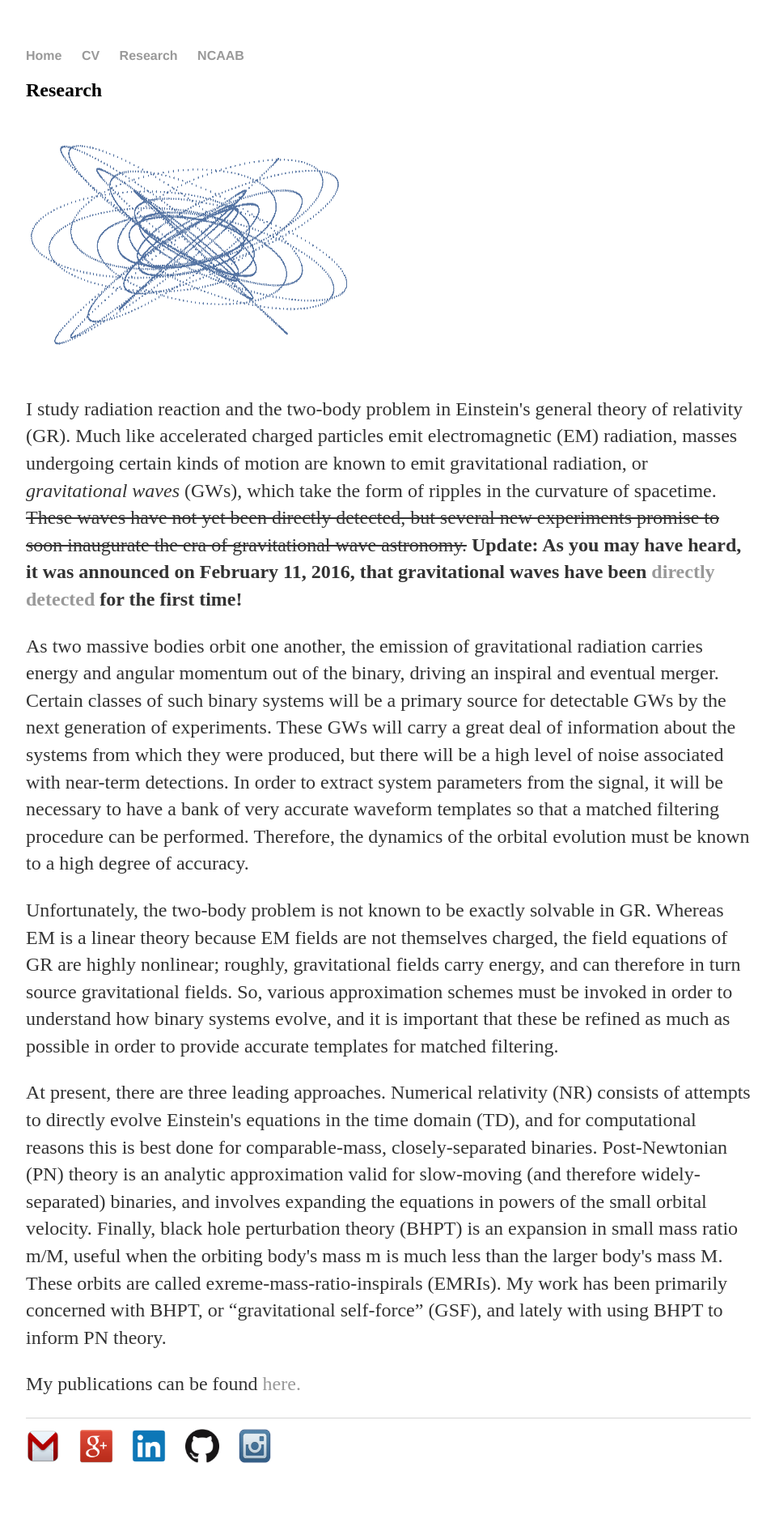
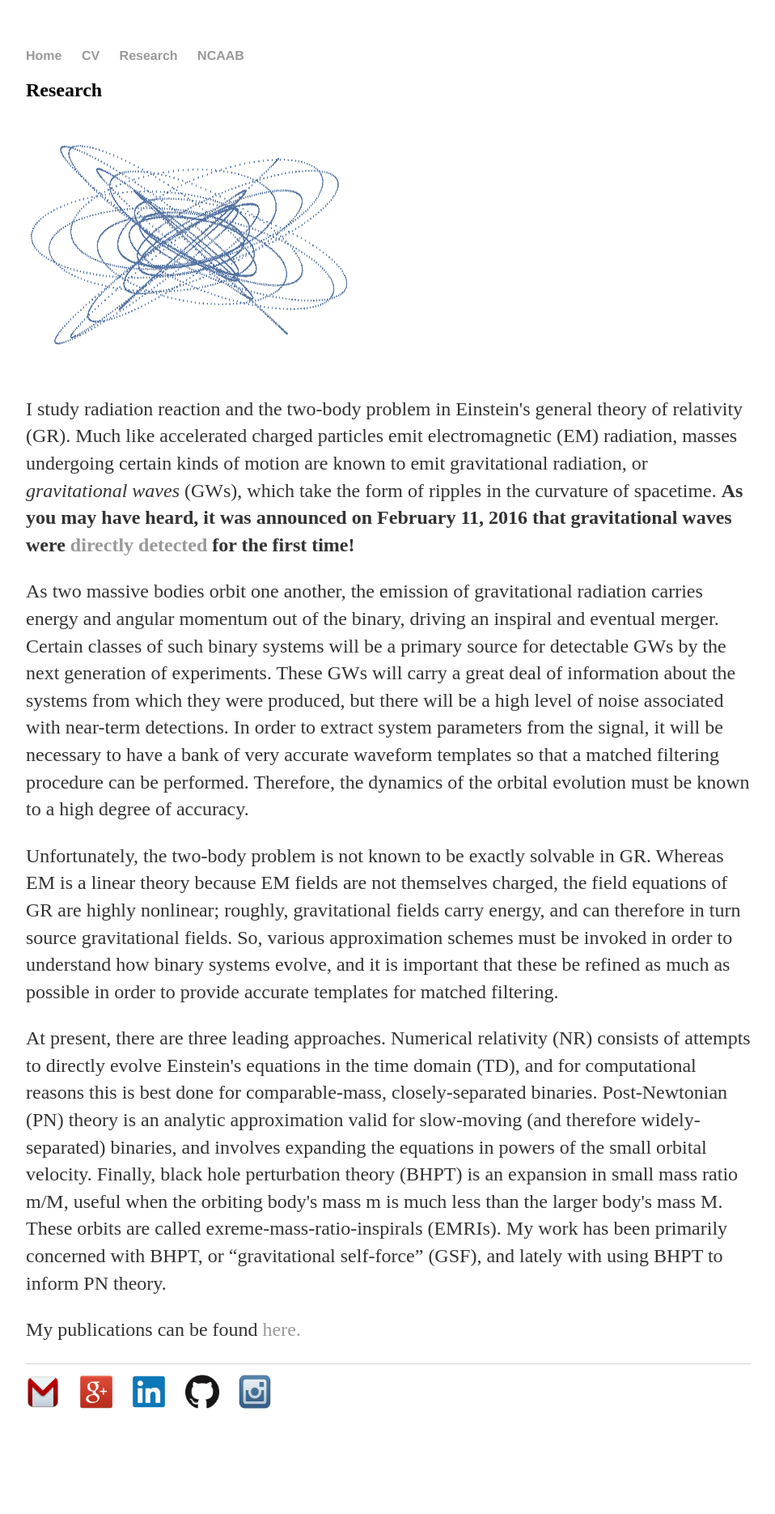
Before and after one commit to erikrforseth/erikrforseth.github.io, a Jekyll site: the page built from research/index.html, in a window 1280 px wide. Shown: the whole page at 81% size, without its empty margins (160-1118 px from the left). Built offline with Jekyll 4.4.1, drawn with Linux system fonts in a browser that asks for light colours; after the commit the page ends 1803 px from its top, so only the background shows below that.

Commit message:
update to research page about GW detection

```diff
--- a/research/index.html
+++ b/research/index.html
@@ -8,7 +8,7 @@
 
   <img src="/images/geodesic.png" alt="Kerr Geodesic" style="width:404px;height:320px;" align="middle">
 
-  <p>I study radiation reaction and the two-body problem in Einstein's general theory of relativity (GR). Much like accelerated charged particles emit electromagnetic (EM) radiation, masses undergoing certain kinds of motion are known to emit gravitational radiation, or <i>gravitational waves</i> (GWs), which take the form of ripples in the curvature of spacetime. <strike>These waves have not yet been directly detected, but several new experiments promise to soon inaugurate the era of gravitational wave astronomy.</strike> <b>Update: As you may have heard, it was announced on February 11, 2016, that gravitational waves have been <a href="https://en.wikipedia.org/wiki/First_observation_of_gravitational_waves">directly detected</a> for the first time!</b></p>
+  <p>I study radiation reaction and the two-body problem in Einstein's general theory of relativity (GR). Much like accelerated charged particles emit electromagnetic (EM) radiation, masses undergoing certain kinds of motion are known to emit gravitational radiation, or <i>gravitational waves</i> (GWs), which take the form of ripples in the curvature of spacetime. <b>As you may have heard, it was announced on February 11, 2016 that gravitational waves were <a href="https://en.wikipedia.org/wiki/First_observation_of_gravitational_waves">directly detected</a> for the first time!</b></p>
 
   <p>As two massive bodies orbit one another, the emission of gravitational radiation carries energy and angular momentum out of the binary, driving an inspiral and eventual merger. Certain classes of such binary systems will be a primary source for detectable GWs by the next generation of experiments. These GWs will carry a great deal of information about the systems from which they were produced, but there will be a high level of noise associated with near-term detections. In order to extract system parameters from the signal, it will be necessary to have a bank of very accurate waveform templates so that a matched filtering procedure can be performed. Therefore, the dynamics of the orbital evolution must be known to a high degree of accuracy.</p>
 
```
